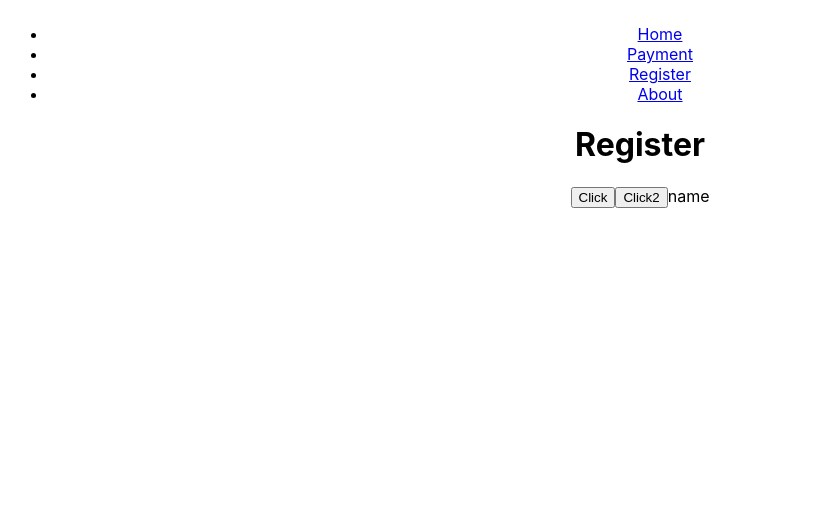
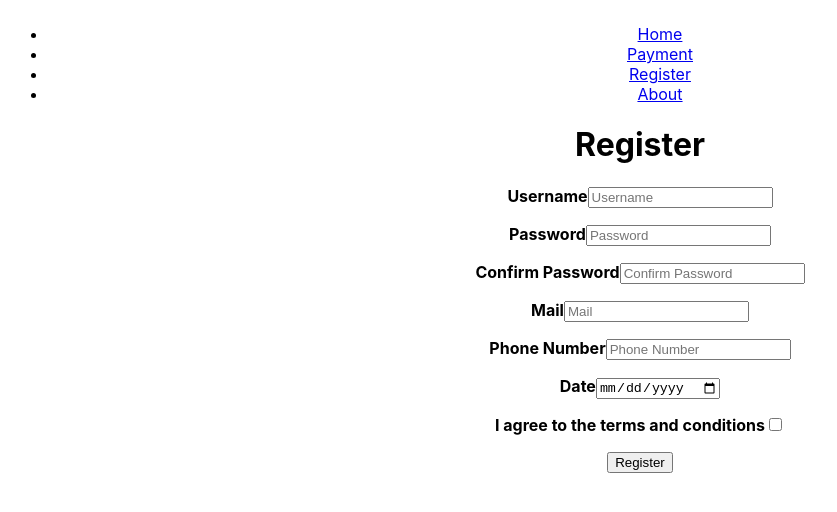
Before and after one commit to OrReuben/MiddleProject, a React (Create React App) app in the folder MiddleProject/my-app/: page /register in a window 1280 px wide. Shown: the top 512 px of the page, without its empty margins (0-837 px from the left). Built offline with nearby package versions, Linux system fonts and the light colour scheme.

Commit message:
Register

```diff
--- a/MiddleProject/my-app/src/Pages/Register/Register.css
+++ b/MiddleProject/my-app/src/Pages/Register/Register.css
@@ -0,0 +1,5 @@
+input::-webkit-outer-spin-button,
+input::-webkit-inner-spin-button {
+  -webkit-appearance: none;
+  margin: 0;
+}
--- a/MiddleProject/my-app/src/Pages/Register/Register.jsx
+++ b/MiddleProject/my-app/src/Pages/Register/Register.jsx
@@ -1,16 +1,182 @@
-import { useSelector, useDispatch } from "react-redux";
-import {incrament, decrament, selectInput} from "../../Store/InputSlice"
+import { Formik, Field } from "formik";
+import * as Yup from "yup";
+import './Register.css'
 
 function Register() {
-  const dispatch = useDispatch()
-  const select = useSelector(selectInput)
+  const schema = Yup.object().shape({
+    Username: Yup.string()
+      .required("Username is required!")
+      .min(6, "The username should have atleast 6 characters"),
+
+    Password: Yup.string()
+      .required("Password is required!")
+      .min(8, "the password should have atleast 8 characters"),
+
+    ConfirmPassword: Yup.string()
+      .required("Confirming is required!")
+      .oneOf([Yup.ref("password"), null], "Passwords must match"),
+
+    Mail: Yup.string()
+      .required("Mail is required!")
+      .email("Must be a vaild mail!")
+      .max(255),
+
+    PhoneNumber: Yup.string()
+      .required("Phone number is required!")
+      .min(10, "The phone number isn't long enough!"),
+
+    Date: Yup.string()
+      .required("Date is required!"),
+
+
+    Checkbox: Yup.bool().oneOf(
+      [true, null],
+      "You need to accept the terms and conditions"
+    ),
+  });
 
   return (
     <div className="Register">
       <h1>Register</h1>
-        <button onClick={() => dispatch(incrament())}>Click</button>
-        <button onClick={() => dispatch(decrament())}>Click2</button>
-        {select}
+      <Formik
+        initialValues={{
+          Username: "",
+          Password: "",
+          ConfirmPassword: "",
+          Mail: "",
+          PhoneNumber: "",
+          Date: "",
+          Checkbox: false,
+        }}
+        validationSchema={schema}
+      >
+        {({
+          handleSubmit,
+          handleChange,
+          handleBlur,
+          values,
+          errors,
+          touched,
+        }) => (
+          <form onSubmit={handleSubmit} noValidate>
+            <label for="username">
+              {" "}
+              <b>Username</b>
+            </label>
+            <input
+              id="username"
+              type="text"
+              name="Username"
+              placeholder="Username"
+              onChange={handleChange}
+              value={values.Username}
+              onBlur={handleBlur}
+            />
+            <p style={{ color: "red" }}>
+              {errors.Username && touched.Username && errors.Username}
+            </p>
+            <label for="psw">
+              {" "}
+              <b>Password</b>
+            </label>
+            <input
+              id="psw"
+              type="password"
+              name="Password"
+              placeholder="Password"
+              onChange={handleChange}
+              value={values.Password}
+              onBlur={handleBlur}
+            />
+            <p style={{ color: "red" }}>
+              {errors.Password && touched.Password && errors.Password}
+            </p>
+            <label for="psw-repeat">
+              <b>Confirm Password</b>
+            </label>
+            <input
+              id="psw-repeat"
+              type="password"
+              name="ConfirmPassword"
+              placeholder="Confirm Password"
+              onChange={handleChange}
+              value={values.ConfirmPassword}
+              onBlur={handleBlur}
+            />
+            <p style={{ color: "red" }}>
+              {errors.ConfirmPassword &&
+                touched.ConfirmPassword &&
+                errors.ConfirmPassword}
+            </p>
+            <label for="mail">
+              {" "}
+              <b>Mail</b>
+            </label>
+            <input
+              id="mail"
+              type="email"
+              name="Mail"
+              placeholder="Mail"
+              onChange={handleChange}
+              value={values.Mail}
+              onBlur={handleBlur}
+            />
+            <p style={{ color: "red" }}>
+              {errors.Mail && touched.Mail && errors.Mail}
+            </p>
+            <label for="phone-number">
+              {" "}
+              <b>Phone Number</b>
+            </label>
+            <input
+              id="phone-number"
+              type="number"
+              name="PhoneNumber"
+              placeholder="Phone Number"
+              onChange={handleChange}
+              value={values.PhoneNumber}
+              onBlur={handleBlur}
+            />
+            <p style={{ color: "red" }}>
+              {errors.PhoneNumber && touched.PhoneNumber && errors.PhoneNumber}
+            </p>
+            <label for="date">
+              {" "}
+              <b>Date</b>
+            </label>
+            <input
+              id="phone-number"
+              type="date"
+              name="Date"
+              placeholder="Date"
+              onChange={handleChange}
+              value={values.Date}
+              onBlur={handleBlur}
+            />
+            <p style={{ color: "red" }}>
+              {errors.Date && touched.Date && errors.Date}
+            </p>
+            <div className="checkbox">
+              <label for="checkbox">
+                <b>I agree to the terms and conditions</b>
+              </label>
+              <Field
+                id="checkbox"
+                type="checkbox"
+                name="Checkbox"
+                onChange={handleChange}
+              />{" "}
+              <br />
+            </div>
+            <p style={{ color: "red" }}>
+              {errors.Checkbox && touched.Checkbox && errors.Checkbox}
+            </p>
+            <button className="registerbtn" type="submit">
+              Register
+            </button>
+          </form>
+        )}
+      </Formik>
     </div>
   );
 }
```
Also changed, not shown: 1 other file (tests, documents, lock files or other folders). Lines whose indentation alone changed are shown as unchanged.
